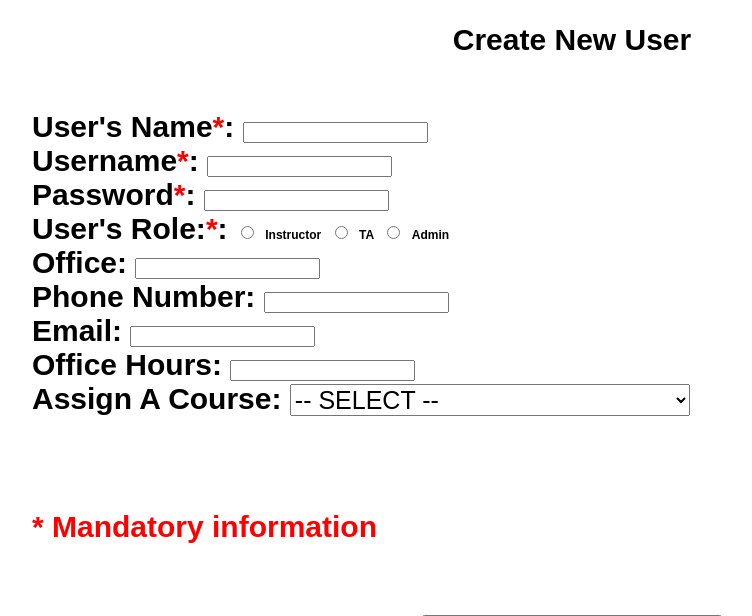
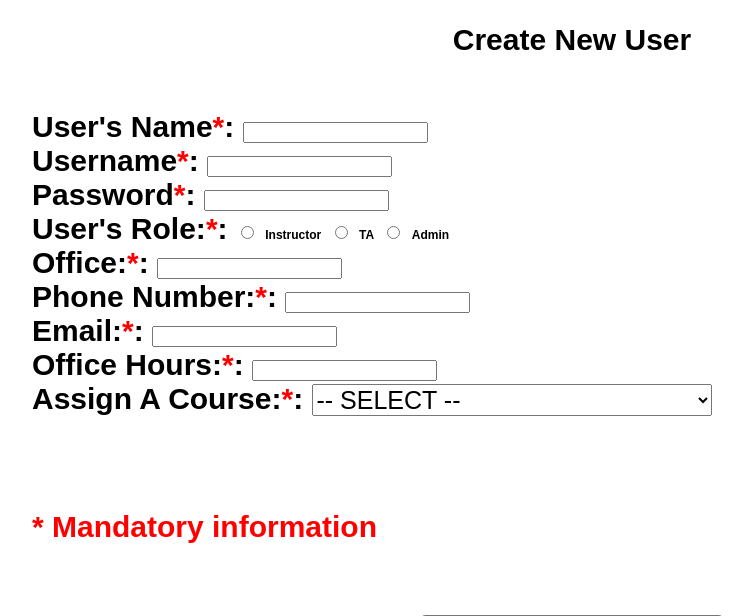
Before and after one commit to etwink/361Project, a Django app: template templates/admin_CreateNewUser.html in a window 1280 px wide. Shown: the top 616 px of the page, without its empty margins (68-820 px from the left). Run offline with Django 3.2, Linux system fonts and the light colour scheme; the template is opened without the code that fills it, so the values that code supplies are empty.

Commit message:
Small changes towards end of sprint

```diff
--- a/templates/admin_CreateNewUser.html
+++ b/templates/admin_CreateNewUser.html
@@ -42,24 +42,24 @@
         <label for="Admin"><span style="font-size: 12px">Admin</span></label>
         <br>
 
-        <label for="Office">Office:</label>
+        <label for="Office">Office:<span style="color: red">*</span>:</label>
         <input type="text" value="{{ user.office }}" name="Office" id="Office">
         <br>
 
-        <label for="Phone Number">Phone Number:</label>
+        <label for="Phone Number">Phone Number:<span style="color: red">*</span>:</label>
         <input type="text" value="{{ user.phoneNum }}" name="Phone Number" id="Phone Number">
         <br>
 
-        <label for="Email">Email:</label>
+        <label for="Email">Email:<span style="color: red">*</span>:</label>
         <input type="text" value="{{ user.email }}" name="Email" id="Email">
         <br>
 
 
-        <label for="Office Hours">Office Hours:</label>
+        <label for="Office Hours">Office Hours:<span style="color: red">*</span>:</label>
         <input type="text" value="{{ user.officeHours }}" name="Office Hours" id="Office Hours">
         <br>
 
-        <label for="Assign Course">Assign A Course:</label>
+        <label for="Assign Course">Assign A Course:<span style="color: red">*</span>:</label>
         <select name="Course" class="wideDropDown">
             <option value="">-- SELECT --</option>
 
--- a/templates/home_Admin.html
+++ b/templates/home_Admin.html
@@ -21,13 +21,13 @@
         <button class="adminButton">Create User</button>
     </a>
     <a href='admin_EditUser1.html' style="text-decoration: none">
-        <button class="adminButton">Edit User</button>
+        <button class="adminButton">Edit User(WIP)</button>
     </a>
     <a href='admin_CreateCourse.html' style="text-decoration: none">
         <button class="adminButton">Create Course</button>
     </a>
     <a href='admin_EditCourse1.html' style="text-decoration: none">
-        <button class="adminButton">Edit Course</button>
+        <button class="adminButton">Edit Course(WIP)</button>
     </a>
 </div>
 
```
